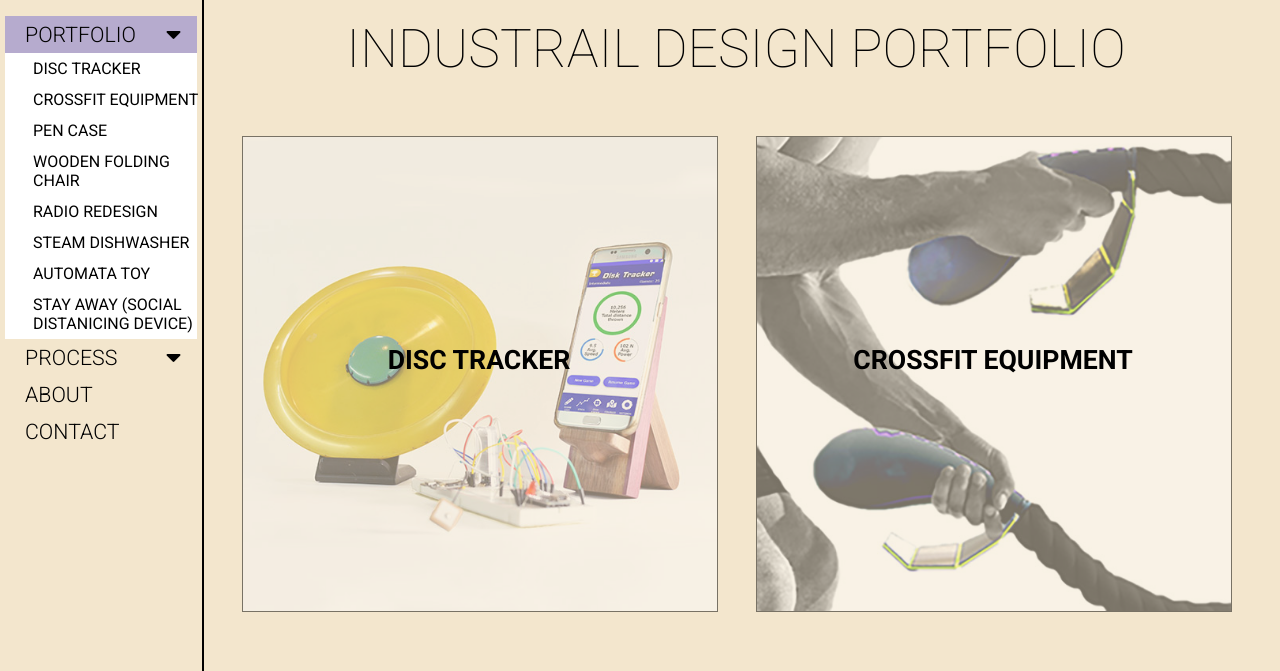
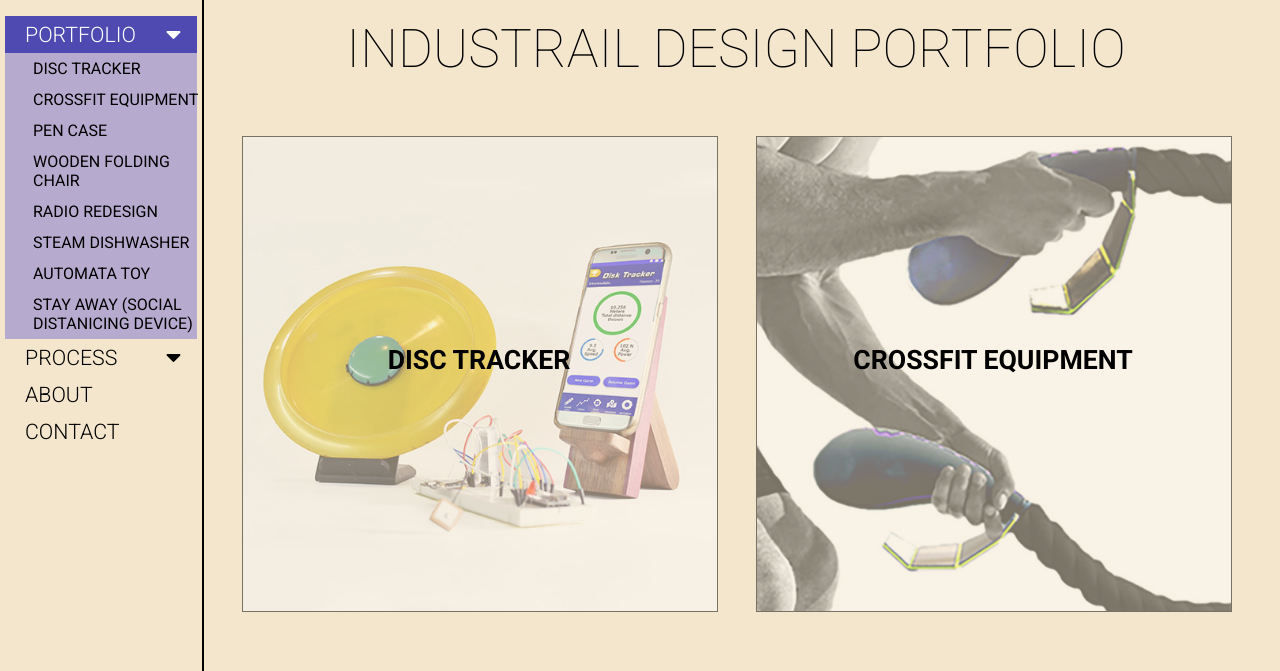
Before and after one commit to jmbjosh/jmbjosh.github.io, a plain HTML site: page index.html in a window 1280 px wide. Both pictures are taken after a click on the button "PORTFOLIO". Shown: the part 129-800 px from the top of the page. Drawn offline with Linux system fonts and the light colour scheme.

Commit message:
Update style.css

```diff
--- a/style.css
+++ b/style.css
@@ -136,26 +136,27 @@ h6 {
 /* On mouse-over */
 .sidenav a:hover,
 .dropdown-btn:hover {
-    background-color: #b6abce;
+    background-color: #4e4ab1;
+    color: #ffffff;
 }
 
 
 
 /* Add an active class to the active dropdown button */
 .active {
-    background-color: #b6abce;
-    color: #000000;
+    background-color: #4e4ab1;
+    color: #ffffff;
 }
 
 /* Dropdown container (hidden by default). Optional: add a lighter background color and some left padding to change the design of the dropdown content */
 .dropdown-container {
     display: none;
-    background-color: #ffffff;
+    background-color: #b6abce;
     padding-left: 8px;
 }
 
 .dropdown-container a:hover {
-    background-color: #b6abce;
+    background-color: #4e4ab1;
     color: #ffffff;
 }
 
```
